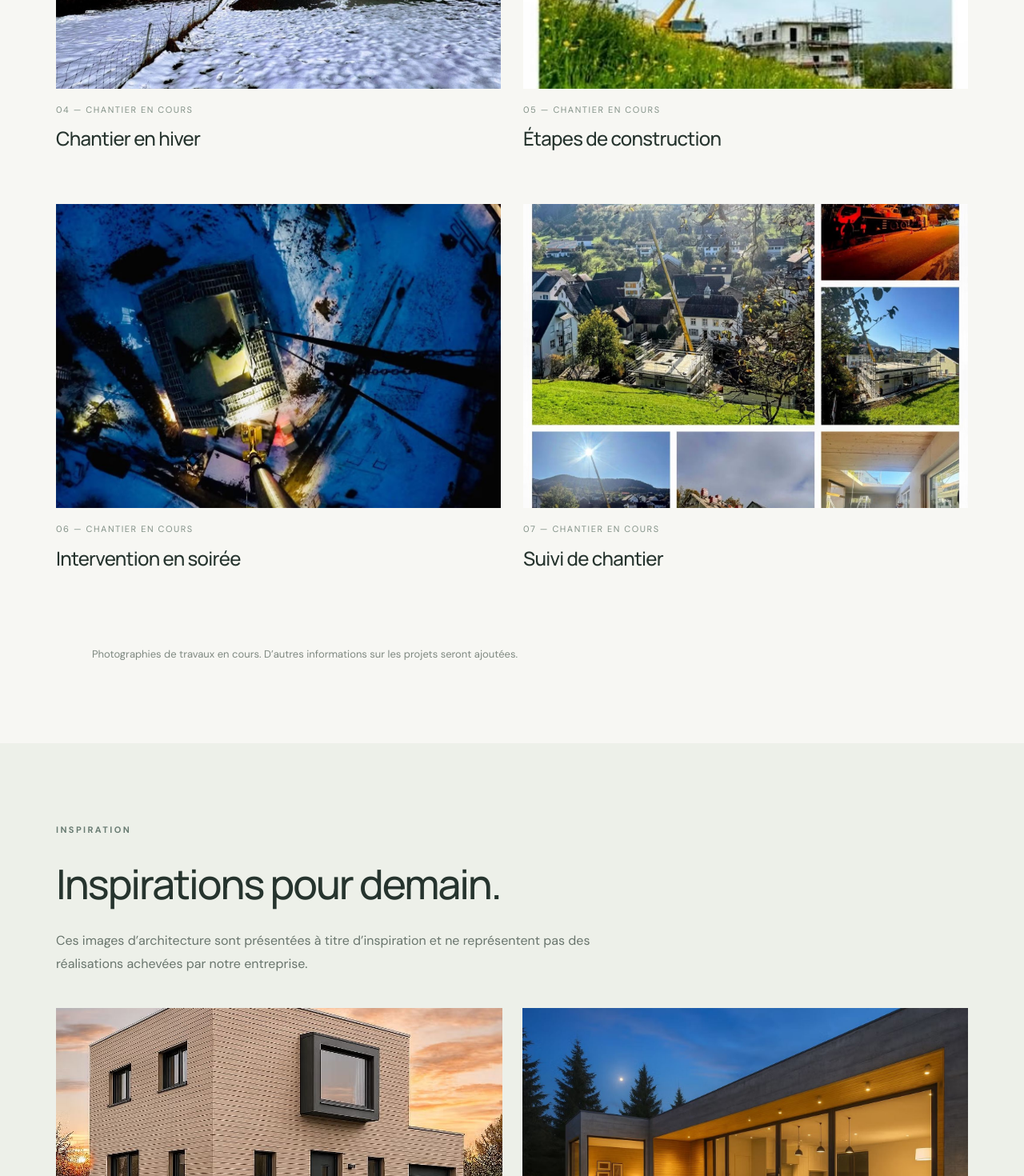
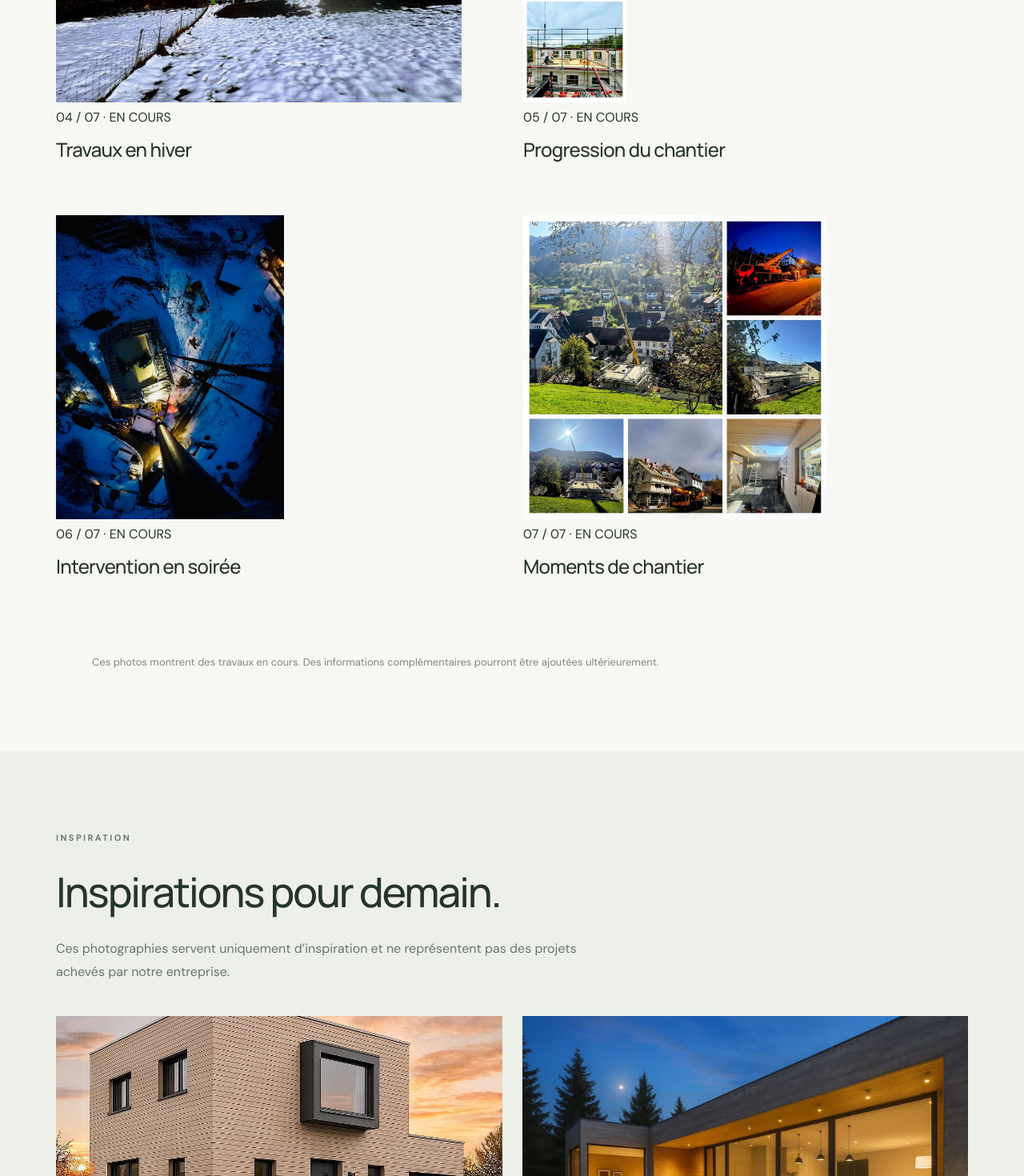
Before and after one commit to Swisshomedesign/swiss-home-design, a React (Vite) app in the folder frontend/: page /fr/realisations in a window 1280 px wide. Shown: the part 2080-3550 px from the top of the page at 80% size. Built offline with nearby package versions, Linux system fonts and the light colour scheme.

Commit message:
Refine bilingual construction gallery with accessible full-screen viewer

```diff
--- a/frontend/src/pages/ProjectsPage.jsx
+++ b/frontend/src/pages/ProjectsPage.jsx
@@ -1,26 +1,56 @@
 import React from 'react'
-import {Link} from 'react-router-dom'
-const photos=[
- ['projekt-dachmontage.jpg','Montage de toiture','Dachmontage'],
- ['projekt-elementmontage.jpg',"Pose d'éléments préfabriqués",'Montage von Bauelementen'],
- ['projekt-kran-vogelperspektive.jpg','Montage vue du dessus','Montage aus der Vogelperspektive'],
- ['projekt-kran-winter.jpg','Chantier en hiver','Baustelle im Winter'],
- ['projekt-baufortschritt.jpg','Étapes de construction','Baufortschritt'],
- ['projekt-nachtmontage.jpg','Intervention en soirée','Montage am Abend'],
- ['projekt-baustellen-collage.jpg','Suivi de chantier','Baustelleneinblicke']
+import { Link } from 'react-router-dom'
+
+const photos = [
+  { file:'projekt-dachmontage.jpg', fr:'Montage de toiture', de:'Dachmontage', position:'center 48%' },
+  { file:'projekt-elementmontage.jpg', fr:'Mise en place d’éléments', de:'Montage von Bauelementen', position:'center 46%' },
+  { file:'projekt-kran-vogelperspektive.jpg', fr:'Vue aérienne du chantier', de:'Baustelle aus der Vogelperspektive', position:'center 50%' },
+  { file:'projekt-kran-winter.jpg', fr:'Travaux en hiver', de:'Bauarbeiten im Winter', position:'center 55%' },
+  { file:'projekt-baufortschritt.jpg', fr:'Progression du chantier', de:'Baufortschritt', position:'center 50%' },
+  { file:'projekt-nachtmontage.jpg', fr:'Intervention en soirée', de:'Montage am Abend', position:'center 55%' },
+  { file:'projekt-baustellen-collage.jpg', fr:'Moments de chantier', de:'Einblicke in die Bauarbeiten', position:'center 50%' }
 ]
+
 export default function ProjectsPage({lang='fr'}) {
  const de=lang==='de'
- return <div className="shd-inner">
-  <section className="shd-page-hero"><span className="shd-eyebrow">{de?'EINBLICKE IN UNSERE ARBEIT':'NOS CHANTIERS EN COURS'}</span>
-  <h1>{de?'Unsere Projekte. Echte Einblicke.':'Nos projets prennent forme.'}</h1>
-  <p>{de?'Einblicke in laufende Bauarbeiten, von der Montage bis zur Umsetzung vor Ort.':'Découvrez quelques étapes de nos chantiers en cours, de la livraison à la mise en œuvre sur place.'}</p></section>
-  <section className="shd-work-grid">{photos.map(([img,frTitle,deTitle],i)=><article className="shd-work-card" key={img}>
-   <div className="shd-work-frame"><img src={'/images/'+img} alt={de?deTitle:frTitle} loading="lazy" onError={e=>{e.currentTarget.style.display='none'}} /></div>
-   <span>{String(i+1).padStart(2,'0')} — {de?'LAUFENDES PROJEKT':'CHANTIER EN COURS'}</span><h2>{de?deTitle:frTitle}</h2>
-   </article>)}</section>
-   <p className="shd-disclaimer">{de?'Fotos von laufenden Arbeiten. Weitere Projektinformationen werden ergänzt.':'Photographies de travaux en cours. D’autres informations sur les projets seront ajoutées.'}</p>
-   <section className="shd-inspo-section"><span className="shd-eyebrow">INSPIRATION</span><h2>{de?'Ideen für modernes Wohnen.':'Inspirations pour demain.'}</h2><p>{de?'Die folgenden Architekturaufnahmen dienen ausschliesslich als Inspiration und zeigen keine abgeschlossenen Arbeiten des Unternehmens.':'Ces images d’architecture sont présentées à titre d’inspiration et ne représentent pas des réalisations achevées par notre entreprise.'}</p><div className="shd-inspo-grid"><img src="/images/inspiration-haus-beige.jpg" alt={de?'Inspiration modernes Haus':'Inspiration maison contemporaine'} loading="lazy" onError={e=>{e.currentTarget.style.display='none'}}/><img src="/images/inspiration-haus-abend.jpg" alt={de?'Inspiration Haus bei Abendlicht':'Inspiration maison au crépuscule'} loading="lazy" onError={e=>{e.currentTarget.style.display='none'}}/></div></section>
-   <section className="shd-bottom-cta"><h2>{de?'Ihr Projekt beginnt mit einem Gespräch.':'Et si votre projet commençait ici ?'}</h2><Link className="shd-button shd-button-light" to={de?'/de/kontakt':'/fr/contact'}>{de?'Kontakt':'Prendre contact'} ↗</Link></section>
+ const [selected,setSelected]=React.useState(null)
+ React.useEffect(()=>{
+  if(selected===null)return
+  const onKey=e=>{if(e.key==='Escape')setSelected(null);if(e.key==='ArrowRight')setSelected(i=>(i+1)%photos.length);if(e.key==='ArrowLeft')setSelected(i=>(i+photos.length-1)%photos.length)}
+  document.addEventListener('keydown',onKey)
+  return ()=>document.removeEventListener('keydown',onKey)
+ },[selected])
+ return <div className="shd-inner shd-gallery">
+  <section className="shd-page-hero">
+   <span className="shd-eyebrow">{de?'EINBLICKE IN UNSERE ARBEIT':'NOS CHANTIERS EN COURS'}</span>
+   <h1>{de?'Unsere Projekte. Echte Einblicke.':'Nos projets prennent forme.'}</h1>
+   <p>{de?'Einblicke in laufende Bauarbeiten, von der Montage bis zur Umsetzung vor Ort.':'Découvrez quelques étapes de nos chantiers en cours, de la livraison à la mise en œuvre sur place.'}</p>
+  </section>
+  <section className="shd-work-section" aria-label={de?'Bilder laufender Bauarbeiten':'Photos des chantiers en cours'}>
+   <div className="shd-work-topline"><span>{de?'LAUFENDE ARBEITEN':'TRAVAUX EN COURS'}</span><span>01 — 07</span></div>
+   <div className="shd-work-grid">
+    {photos.map((photo,i)=><article className="shd-work-card" key={photo.file}>
+      <button type="button" className="shd-work-frame" onClick={()=>setSelected(i)} aria-label={(de?'Foto vergrössern: ':'Agrandir la photo : ')+(de?photo.de:photo.fr)}>
+       <img src={'/images/'+photo.file} alt={de?photo.de:photo.fr} style={{objectPosition:photo.position}} loading={i===0?'eager':'lazy'}/>
+       <span className="shd-zoom-mark" aria-hidden="true">↗</span>
+      </button>
+      <div className="shd-work-caption"><span>{String(i+1).padStart(2,'0')} / 07 · {de?'IM BAU':'EN COURS'}</span><h2>{de?photo.de:photo.fr}</h2></div>
+    </article>)}
+   </div>
+   <p className="shd-disclaimer">{de?'Die Aufnahmen zeigen laufende Bauarbeiten; weitere Projektangaben können später ergänzt werden.':'Ces photos montrent des travaux en cours. Des informations complémentaires pourront être ajoutées ultérieurement.'}</p>
+  </section>
+  <section className="shd-inspo-section">
+   <span className="shd-eyebrow">INSPIRATION</span>
+   <h2>{de?'Ideen für modernes Wohnen.':'Inspirations pour demain.'}</h2>
+   <p>{de?'Diese Architekturaufnahmen sind reine Inspirationsbilder und zeigen keine abgeschlossenen Projekte unseres Unternehmens.':'Ces photographies servent uniquement d’inspiration et ne représentent pas des projets achevés par notre entreprise.'}</p>
+   <div className="shd-inspo-grid"><figure><img src="/images/inspiration-haus-beige.jpg" alt={de?'Modernes Haus als Inspiration':'Maison contemporaine, image d’inspiration'} loading="lazy"/><figcaption>01 — INSPIRATION</figcaption></figure><figure><img src="/images/inspiration-haus-abend.jpg" alt={de?'Haus in Abendstimmung als Inspiration':'Maison au crépuscule, image d’inspiration'} loading="lazy"/><figcaption>02 — INSPIRATION</figcaption></figure></div>
+  </section>
+  <section className="shd-bottom-cta"><h2>{de?'Ihr Projekt beginnt mit einem Gespräch.':'Et si votre projet commençait ici ?'}</h2><Link className="shd-button shd-button-light" to={de?'/de/kontakt':'/fr/contact'}>{de?'Kontakt':'Prendre contact'} ↗</Link></section>
+  {selected!==null&&<div className="shd-lightbox" role="dialog" aria-modal="true" aria-label={de?'Projektfoto':'Photo de chantier'} onClick={()=>setSelected(null)}>
+   <button type="button" className="shd-lightbox-close" onClick={()=>setSelected(null)} aria-label={de?'Schliessen':'Fermer'}>×</button>
+   <button type="button" className="shd-lightbox-prev" onClick={e=>{e.stopPropagation();setSelected(i=>(i+photos.length-1)%photos.length)}} aria-label={de?'Vorheriges Bild':'Image précédente'}>‹</button>
+   <figure onClick={e=>e.stopPropagation()}><img src={'/images/'+photos[selected].file} alt={de?photos[selected].de:photos[selected].fr}/><figcaption>{String(selected+1).padStart(2,'0')} / 07 — {de?photos[selected].de:photos[selected].fr}</figcaption></figure>
+   <button type="button" className="shd-lightbox-next" onClick={e=>{e.stopPropagation();setSelected(i=>(i+1)%photos.length)}} aria-label={de?'Nächstes Bild':'Image suivante'}>›</button>
+  </div>}
  </div>
 }
```
